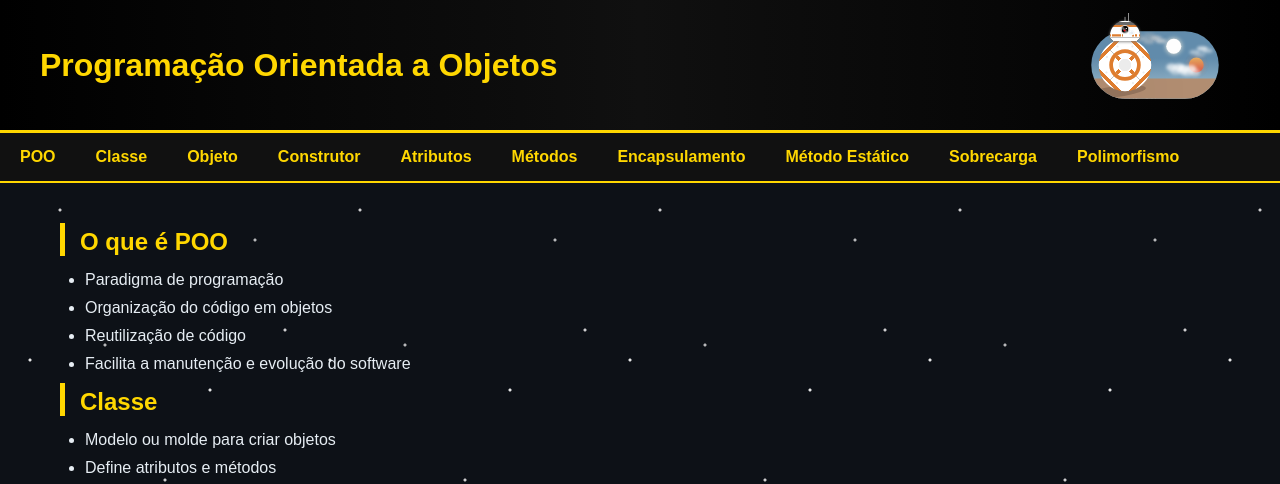
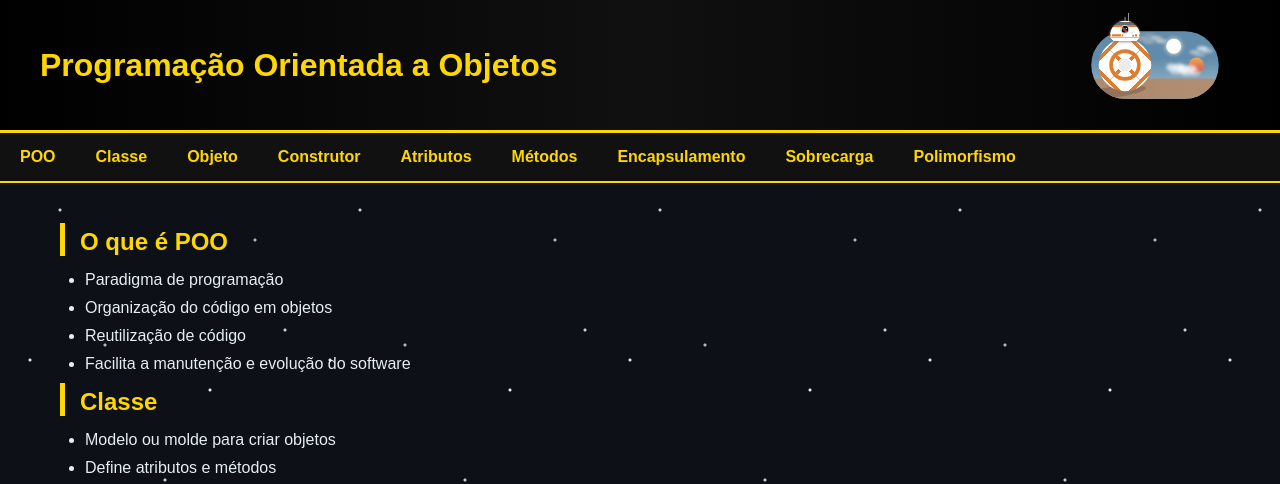
Before and after one commit to ldb2010/Resumo-poo-nas-galaxias, a plain HTML site: page index.html in a window 1280 px wide. Shown: the top 484 px of the page. Drawn offline with Linux system fonts and the light colour scheme.

Commit message:
Retirada do metodo estatico

```diff
--- a/index.html
+++ b/index.html
@@ -65,7 +65,6 @@
     <a href="#Atributos">Atributos</a>
     <a href="#Metodos">Métodos</a>
     <a href="#Encapsulamento">Encapsulamento</a>
-    <a href="#MetodoEstatico">Método Estático</a>
     <a href="#Sobrecarga">Sobrecarga</a>
     <a href="#Polimorfismo">Polimorfismo</a>
 </nav>
```
